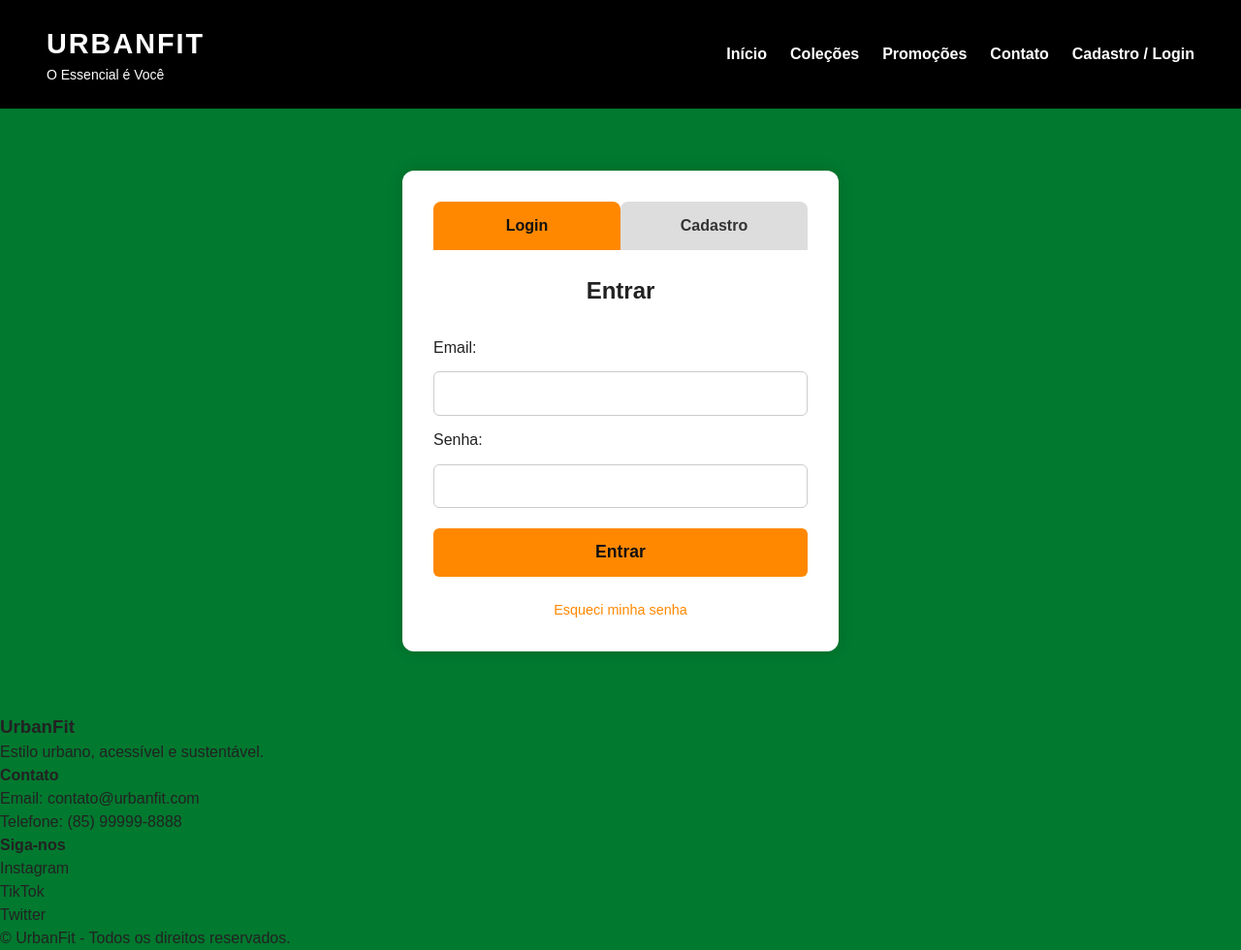
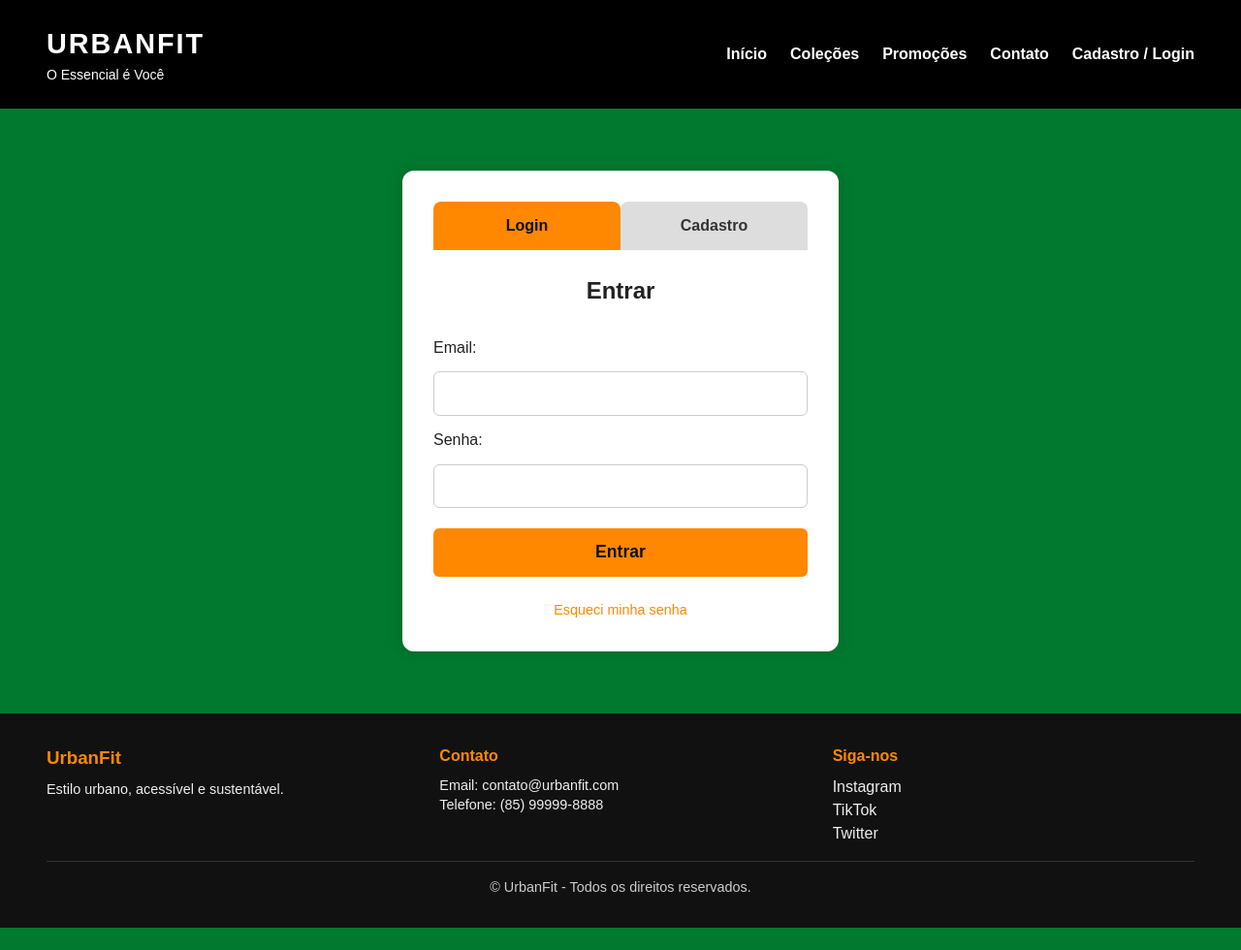
Before and after one commit to bremoyu/urbanfit, a plain HTML site: page cadastro.html in a window 1280 px wide. Shown: the whole page at 97% size. After the commit the page ends 957 px from the top, so only its background shows below. Drawn offline with Linux system fonts and the light colour scheme.

Commit message:
cadastro revisado e simples 2

```diff
--- a/css/cadastro.css
+++ b/css/cadastro.css
@@ -171,3 +171,52 @@ nav a:hover{
     padding: 0.6rem;
   }
 }
+
+/* ========= FOOTER DA PAGINA ============== */
+
+footer {
+  background: #111;
+  color: #eee;
+  padding: 2rem 3rem;
+  margin-top: 3rem;
+}
+
+.footer-conteudo {
+  display: flex;
+  justify-content: space-between;
+  flex-wrap: wrap;
+  gap: 2rem;
+  padding-bottom: 1rem;
+  border-bottom: 1px solid #333;
+}
+
+.footer-conteudo div {
+  flex: 1;
+  min-width: 200px;
+}
+
+footer h3, footer h4 {
+  margin-bottom: 0.5rem;
+  color: #ff8800;
+}
+
+footer p {
+  font-size: 0.9rem;
+  line-height: 1.4;
+}
+
+footer ul li a {
+  color: #eee;
+  transition: 0.3s;
+}
+
+footer ul li a:hover {
+  color: #ff8800;
+}
+
+.footer-direitos {
+  text-align: center;
+  margin-top: 1rem;
+  font-size: 0.85rem;
+  color: #ccc;
+}
```
